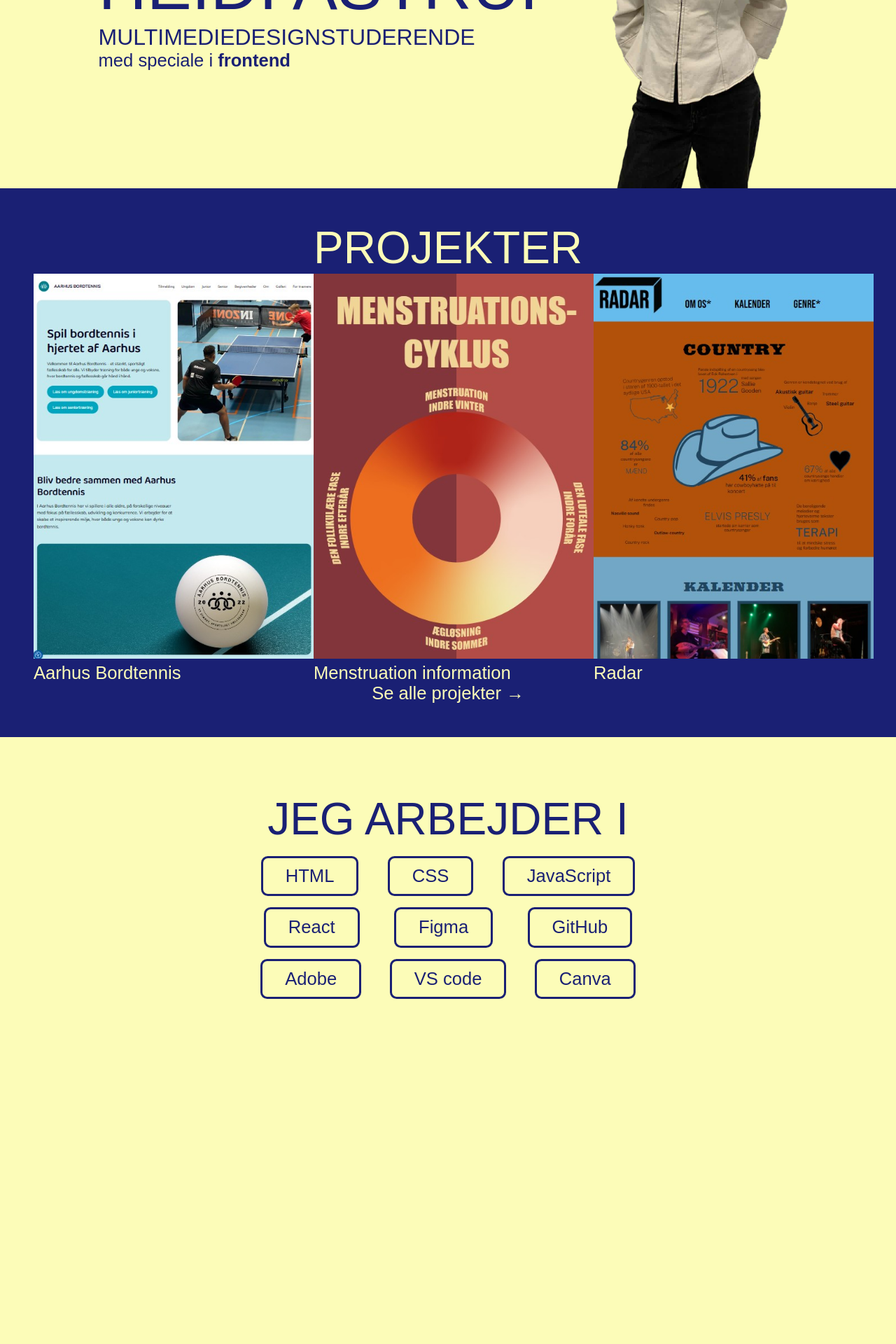
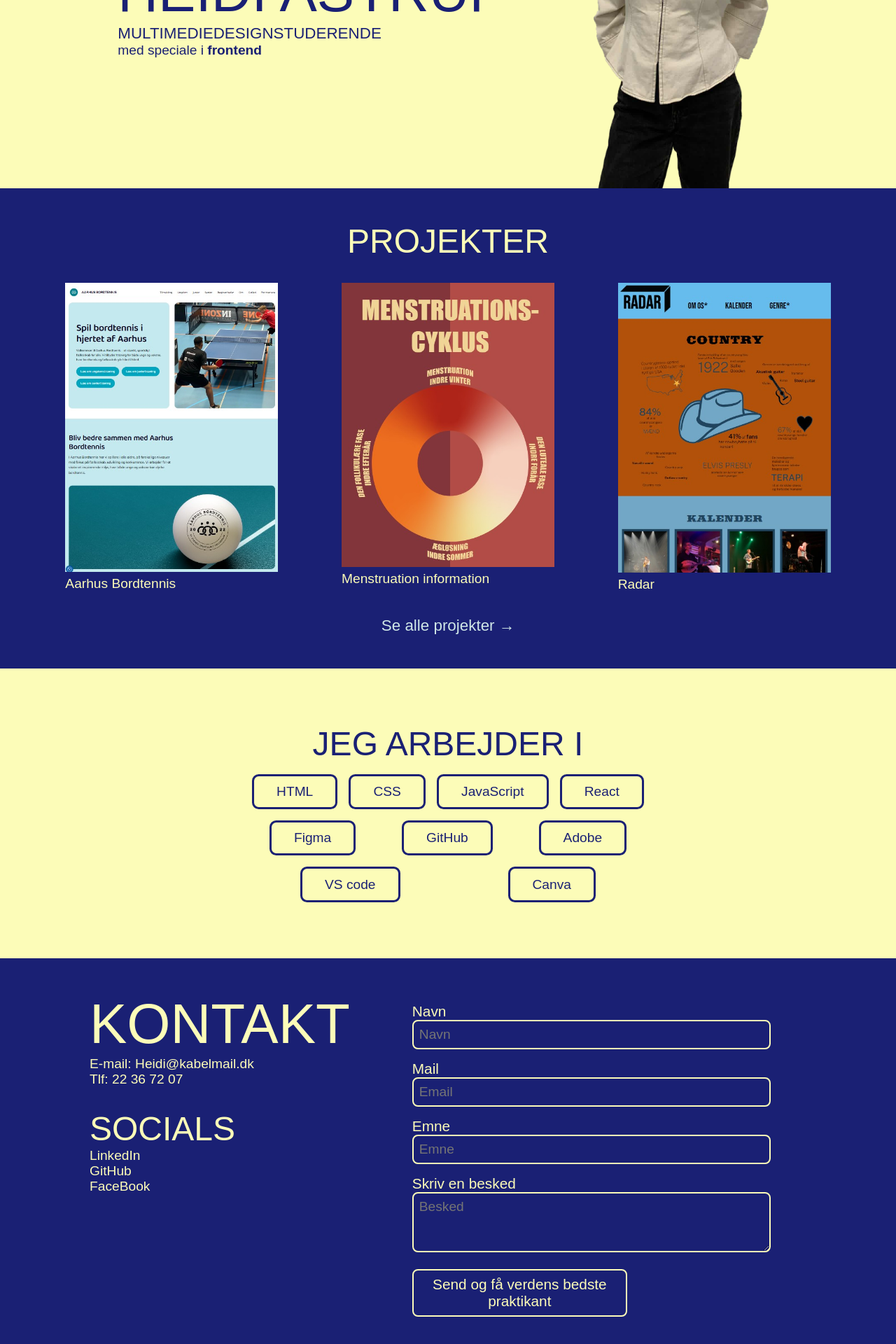
Before and after one commit to Heidi-Astrup/Heidi-Astrup.github.io, a React (Vite) app: page / in a window 1280 px wide. Shown: the part 314-2234 px from the top of the page at 70% size. Before the commit the page ends 1821 px from the top, so only its background shows below. Built offline with nearby package versions, Linux system fonts and the light colour scheme; a web font is replaced by a local one.

Commit message:
Fix typos, improve accessibility, and enhance layout in project details and footer components; update CSS for better responsiveness and styling.

```diff
--- a/src/App.jsx
+++ b/src/App.jsx
@@ -1,4 +1,4 @@
-import { Routes, Route } from "react-router";
+import { Routes, Route, useLocation } from "react-router";
 import Home from "./pages/Home";
 import About from "./pages/About";
 import Projects from "./pages/Projects";
@@ -6,13 +6,26 @@ import ProjectDetails from "./pages/ProjectDetails";
 import Contact from "./pages/Contact";
 import NavBar from "./components/NavBar";
 import { Navigate } from "react-router";
+import { useLayoutEffect } from "react";
 
 import "./index.css";
+import FooterContact from "./components/FooterContact";
 
 function App() {
+  const Wrapper = ({ children }) => {
+    const location = useLocation();
+
+    useLayoutEffect(() => {
+      // Scroll to the top of the page when the route changes
+      window.scrollTo({ top: 0, left: 0, behavior: "instant" });
+    }, [location.pathname]);
+
+    return children;
+  };
   return (
     <>
       <NavBar />
+      <Wrapper>
         <Routes>
           <Route path="/" element={<Home />} />
           <Route path="/projects" element={<Projects />} />
@@ -21,6 +34,8 @@ function App() {
           <Route path="/contact" element={<Contact />} />
           <Route path="*" element={<Navigate to="/" />} />
         </Routes>
+        <FooterContact />
+      </Wrapper>
     </>
   );
 }
--- a/src/components/FooterContact.jsx
+++ b/src/components/FooterContact.jsx
@@ -15,7 +15,7 @@ export default function FooterContact() {
         method="POST"
         className="kontaktForm"
       >
-        <label HTMLfor="name">Navn</label>
+        <label htmlFor="name">Navn</label>
         <input id="name" type="text" placeholder="Navn" />
         <label htmlFor="mail">Mail</label>
         <input id="mail" type="email" placeholder="Email" />
@@ -27,7 +27,7 @@ export default function FooterContact() {
           name=""
           id="besked"
           cols="30"
-          rows="10"
+          rows="3"
           placeholder="Besked"
         ></textarea>
         <button type="submit">Send og få verdens bedste praktikant</button>
--- a/src/components/ProjektTop.jsx
+++ b/src/components/ProjektTop.jsx
@@ -5,18 +5,18 @@ import radarHel from "../images/radarHel.jpg";
 export default function ProjectTop() {
   return (
     <div className="ProjektTop">
-      <div className="projektDel">
+      <a href="https://aarhusbordtennis.dk/" className="projekt-del">
         <img src={bordtennisHel} alt="" />
         <p>Aarhus Bordtennis</p>
-      </div>
-      <div className="projektDel">
+      </a>
+      <a href="https://menstruation.astrupdesigns.dk/" className="projekt-del">
         <img src={mensHel} alt="" />
         <p>Menstruation information</p>
-      </div>
-      <div className="projektDel">
+      </a>
+      <a href="https://radar.astrupdesigns.dk" className="projekt-del">
         <img src={radarHel} alt="" />
         <p>Radar</p>
-      </div>
+      </a>
     </div>
   );
 }
--- a/src/index.css
+++ b/src/index.css
@@ -33,7 +33,7 @@ h1 {
 
 h2 {
   font-family: var(--displayFont);
-  font-size: 6rem;
+  font-size: 5rem;
   text-transform: uppercase;
   font-weight: 400;
   margin: 0%;
@@ -41,7 +41,7 @@ h2 {
 
 h3 {
   font-family: var(--displayFont);
-  font-size: 4rem;
+  font-size: 3rem;
   text-transform: uppercase;
   font-weight: 400;
   margin: 0%;
@@ -49,7 +49,7 @@ h3 {
 
 h4 {
   font-family: var(--font);
-  font-size: 2rem;
+  font-size: 1.4rem;
   text-transform: uppercase;
   font-weight: 300;
   margin: 0%;
@@ -57,21 +57,32 @@ h4 {
 
 p {
   margin: 0;
+  font-size: 1.2rem;
+}
+
+a {
+  text-decoration: none;
+  color: var(--lysBlaa);
+  font-size: 1.4rem;
+}
+
+a:hover {
+  text-decoration: underline;
 }
 
 nav {
   display: flex;
   justify-content: space-around;
   padding: 0.5rem;
-  font-size: 1.8rem;
   align-items: center;
   background-color: var(--gul);
   position: sticky;
   top: 0;
   overflow: hidden;
+  z-index: 10;
 }
 
-a {
+nav a {
   text-decoration: none;
   color: var(--morkBlaa);
 }
@@ -97,27 +108,35 @@ a {
   color: var(--gul);
 }
 
-.fedeProjekter a {
-  color: var(--gul);
-  font-size: 1.6rem;
-  margin-top: 2rem;
-}
-
-.fedeProjekter a:hover {
-  text-decoration: underline;
-}
-
 .ProjektTop {
   display: flex;
   justify-content: space-around;
   text-align: left;
+  margin-bottom: 2rem;
+  margin-top: 2rem;
 }
 
 .ProjektTop img {
-  width: 400px;
-  height: 550px;
+  width: 19rem;
+  height: auto;
   object-fit: cover; /* Beskærer billedet, så det fylder elementet med bevaret billedformat */
   object-position: top; /* Justerer, hvilket område der skal vises */
+}
+
+.projekt-del {
+  transition: transform 0.4s ease-in-out; /* Smooth animation */
+}
+
+.projekt-del:hover {
+  transform: translateY(-2rem); /*gør at den "hopper" op når man hover*/
+}
+
+.ProjektTop a {
+  color: var(--gul);
+}
+
+.ProjektTop a:hover {
+  text-decoration: none;
 }
 
 .kompetencerBoks {
@@ -152,34 +171,35 @@ a {
   justify-content: space-between;
   background-color: var(--morkBlaa);
   color: var(--gul);
-  margin-bottom: 4rem;
+  margin-bottom: 3rem;
 }
 
 .projekt-card article {
   width: 40%;
-  padding: 3rem;
+  padding: 1.5rem;
   display: flex;
   flex-direction: column;
 }
 
 .projekt-card article p {
-  margin-bottom: 2rem;
-}
-
-.projekt-card a {
-  color: var(--lysBlaa);
+  margin-bottom: 1rem;
 }
 
 button {
   width: 60%;
 }
 
-.projekt-card a:hover {
-  text-decoration: underline;
+.projekt-card img {
+  width: 60%;
+  height: 25rem;
+  object-fit: cover; /* Beskærer billedet, så det fylder elementet med bevaret billedformat */
+  object-position: top; /* Justerer, hvilket område der skal vises */
 }
 
-.projekt-card img {
-  width: 60%;
+/*styling til projektdetalje siden*/
+.specifikt-projekt {
+  display: flex;
+  justify-content: space-around;
 }
 
 .About {
@@ -196,27 +216,28 @@ button {
 
 .About img {
   width: 30%;
+  height: 100%;
 }
 
 /* Footer Contact Form */
 
 .FooterContact {
   margin: 0%;
-  padding: 8rem;
+  padding: 3rem 8rem;
   display: flex;
   justify-content: space-around;
   background-color: var(--morkBlaa);
   color: var(--gul);
-  font-size: 1.6rem;
+  font-size: 1.3rem;
 }
 
 .FooterContact h3 {
   font-size: 3rem;
   font-family: var(--displayFont);
   margin: 0%;
+  padding-top: 2rem;
   font-weight: 400;
 }
-
 .kontaktDel {
   width: 40%;
 }
@@ -224,13 +245,13 @@ button {
 .kontaktForm {
   display: flex;
   flex-direction: column;
-  width: 30%;
+  width: 50%;
   margin: auto;
 }
 
 .kontaktForm label {
   margin-top: 1rem;
-  font-size: 1.6rem;
+  font-size: 1.3rem;
 }
 
 .kontaktForm input,
@@ -243,12 +264,12 @@ button {
   font-weight: 200;
   background-color: #00000000;
   color: var(--gul);
-  font-size: 1.6rem;
+  font-size: 1.2rem;
 }
 
 button {
   margin-top: 1.5rem;
-  font-size: 1.6rem;
+  font-size: 1.3rem;
   color: var(--gul);
 }
 
--- a/src/pages/Contact.jsx
+++ b/src/pages/Contact.jsx
@@ -1,9 +1,3 @@
-import FooterContact from "../components/FooterContact";
-
 export default function Contact() {
-  return (
-    <div className="Contact">
-      <FooterContact />
-    </div>
-  );
+  return <div className="Contact"></div>;
 }
--- a/src/pages/Home.jsx
+++ b/src/pages/Home.jsx
@@ -1,9 +1,11 @@
 import HeidiAstrup from "../images/HeidiAstrup.png";
 import ProjectTop from "../components/ProjektTop.jsx";
 import { NavLink } from "react-router";
+import FooterContact from "../components/FooterContact.jsx";
 
 export default function Home() {
   return (
+    <>
       <main>
         <div className="startside">
           <article>
@@ -35,5 +37,6 @@ export default function Home() {
           </div>
         </article>
       </main>
+    </>
   );
 }
--- a/src/pages/ProjectDetails.jsx
+++ b/src/pages/ProjectDetails.jsx
@@ -19,6 +19,7 @@ export default function ProjectDetails() {
     <main>
       {projekter.map((projekt) => (
         <section key={projekt.id} className="specifikt-projekt">
+          <article>
             <h3>{projekt.title}</h3>
             <h4>{projekt.subtitle}</h4>
             <p>{projekt.description}</p>
@@ -26,7 +27,10 @@ export default function ProjectDetails() {
               {projekt.year} - {projekt.semester}
             </p>
             <p>{projekt.grade}</p>
+          </article>
+          <figure>
             <img src={projekt.image} alt={projekt.title} />
+          </figure>
         </section>
       ))}
     </main>
```
Also changed, not shown: public/data/projects.json (+6 -4 lines). Lines whose indentation alone changed are shown as unchanged.
